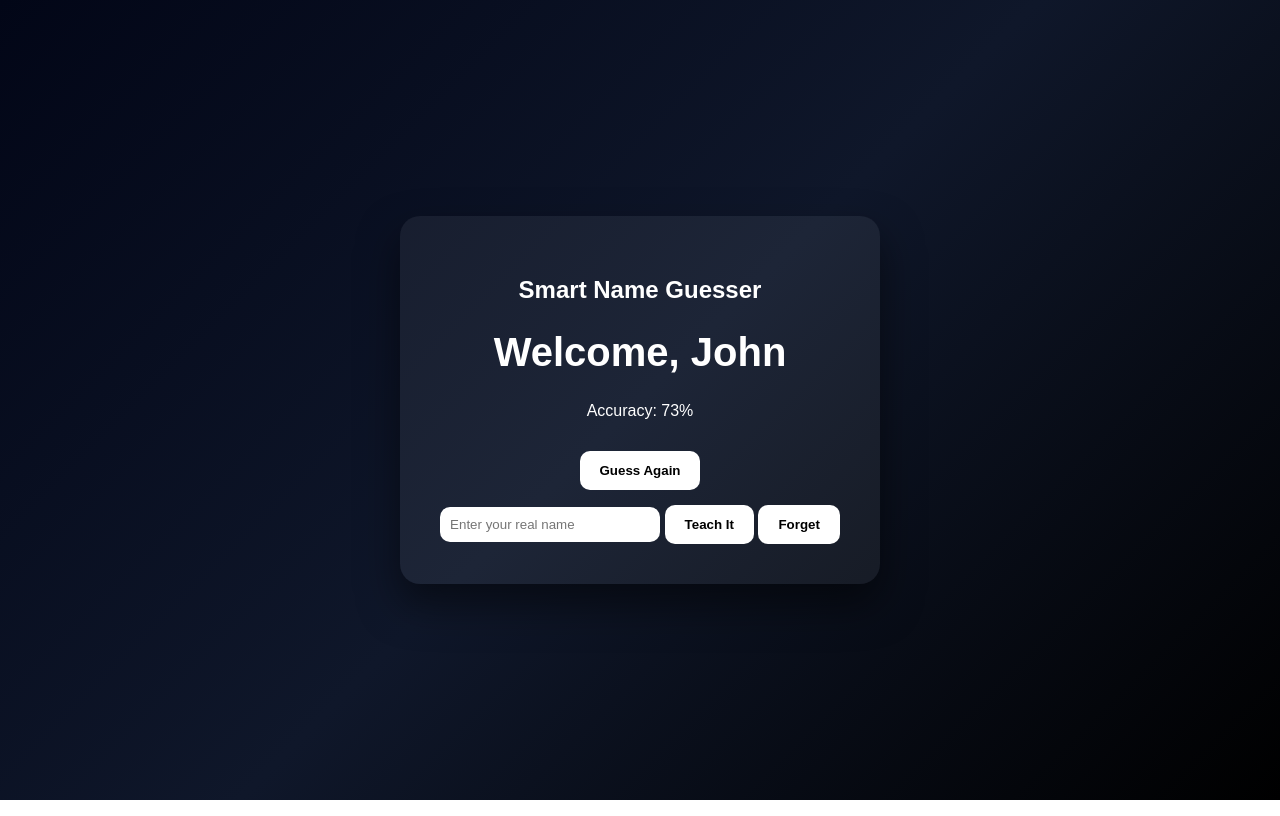
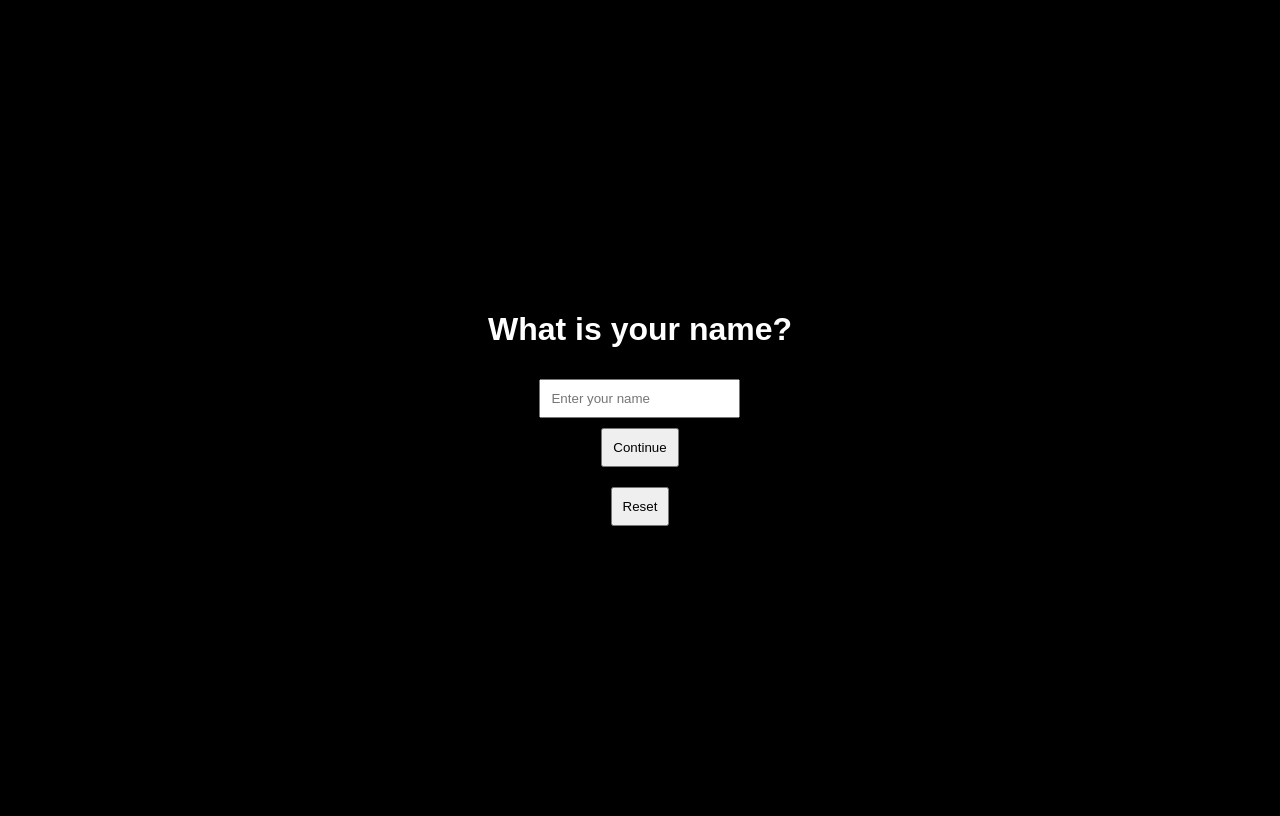
Before and after one commit to legoman20000-ops/name-guesser, a plain HTML site: page index.html in a window 1280 px wide. Drawn offline with Linux system fonts and the light colour scheme.

Commit message:
Update index.html

```diff
--- a/index.html
+++ b/index.html
@@ -1,140 +1,70 @@
 <!DOCTYPE html>
-<html lang="en">
+<html>
 <head>
-<meta charset="UTF-8">
-<meta name="viewport" content="width=device-width, initial-scale=1.0">
-<title>Smart Name Guesser</title>
-
+<title>Name Guesser</title>
 <style>
 body {
-  margin: 0;
-  font-family: Arial, sans-serif;
-  background: linear-gradient(135deg, #020617, #0f172a, #000);
+  font-family: Arial;
+  background: black;
   color: white;
   display: flex;
   justify-content: center;
   align-items: center;
   height: 100vh;
 }
-
 .card {
   text-align: center;
-  background: rgba(255,255,255,0.06);
-  padding: 40px;
-  border-radius: 20px;
-  box-shadow: 0 20px 40px rgba(0,0,0,0.5);
 }
-
-h1 {
-  font-size: 2.5rem;
-}
-
-button {
-  margin-top: 15px;
-  padding: 12px 20px;
-  border: none;
-  border-radius: 10px;
-  cursor: pointer;
-  background: white;
-  color: black;
-  font-weight: bold;
-}
-
-input {
+input, button {
   margin-top: 10px;
   padding: 10px;
-  border-radius: 10px;
-  border: none;
-  width: 200px;
 }
 </style>
 </head>
-
 <body>
 
 <div class="card">
-  <h2>Smart Name Guesser</h2>
-  <h1 id="welcome">Welcome, ...</h1>
-  <p id="confidence"></p>
+  <h1 id="title">Loading...</h1>
 
-  <button onclick="guess()">Guess Again</button>
+  <div id="askBox" style="display:none;">
+    <input id="nameInput" placeholder="Enter your name">
+    <br>
+    <button onclick="saveName()">Continue</button>
+  </div>
 
-  <br>
-
-  <input id="realName" placeholder="Enter your real name">
-  <button onclick="learn()">Teach It</button>
-  <button onclick="clearName()">Forget</button>
+  <button onclick="reset()" style="margin-top:20px;">Reset</button>
 </div>
 
 <script>
-const STORAGE_KEY = "smart_name_profile";
+const key = "realName";
 
-const namePools = {
-  us: ["James","Michael","David","John","Chris","Daniel","Matthew","Joseph","Anthony","Robert","Emma","Olivia","Sophia","Ava"],
-  es: ["Sofia","Mateo","Isabella","Santiago","Valentina","Diego","Camila"],
-  jp: ["Yuki","Haru","Ren","Aoi","Sora","Hinata"],
-  kr: ["Minjun","Jiwoo","Jisoo","Yuna","Haneul"],
-  generic: ["Alex","Jordan","Taylor","Chris","Sam","Morgan","Riley","Avery"]
-};
+function load() {
+  let name = localStorage.getItem(key);
 
-function getLocale() {
-  const lang = (navigator.language || "en").toLowerCase();
-  if (lang.startsWith("es")) return "es";
-  if (lang.startsWith("ja")) return "jp";
-  if (lang.startsWith("ko")) return "kr";
-  if (lang.startsWith("en")) return "us";
-  return "generic";
+  if (!name) {
+    document.getElementById("title").innerText = "What is your name?";
+    document.getElementById("askBox").style.display = "block";
+  } else {
+    document.getElementById("title").innerText = "Welcome, " + name;
+  }
 }
 
-function getSavedName() {
-  return localStorage.getItem(STORAGE_KEY);
+function saveName() {
+  let name = document.getElementById("nameInput").value.trim();
+  if (!name) return;
+
+  name = name.charAt(0).toUpperCase() + name.slice(1).toLowerCase();
+  localStorage.setItem(key, name);
+
+  load();
 }
 
-function saveName(name) {
-  localStorage.setItem(STORAGE_KEY, name);
+function reset() {
+  localStorage.removeItem(key);
+  location.reload();
 }
 
-function clearName() {
-  localStorage.removeItem(STORAGE_KEY);
-  guess();
-}
-
-function smartGuess() {
-  const pool = namePools[getLocale()] || namePools.generic;
-
-  // weighted pick (better accuracy feel)
-  const index = Math.floor(Math.random() * Math.min(5, pool.length));
-  return pool[index];
-}
-
-function guess() {
-  const saved = getSavedName();
-
-  if (saved) {
-    document.getElementById("welcome").innerText = "Welcome, " + saved;
-    document.getElementById("confidence").innerText = "Accuracy: 99% (learned)";
-    return;
-  }
-
-  const name = smartGuess();
-
-  const confidence = Math.floor(Math.random() * 25) + 70;
-
-  document.getElementById("welcome").innerText = "Welcome, " + name;
-  document.getElementById("confidence").innerText = "Accuracy: " + confidence + "%";
-}
-
-function learn() {
-  const input = document.getElementById("realName").value.trim();
-  if (!input) return;
-
-  const formatted = input.charAt(0).toUpperCase() + input.slice(1).toLowerCase();
-  saveName(formatted);
-
-  guess();
-}
-
-guess();
+load();
 </script>
 
 </body>
```
